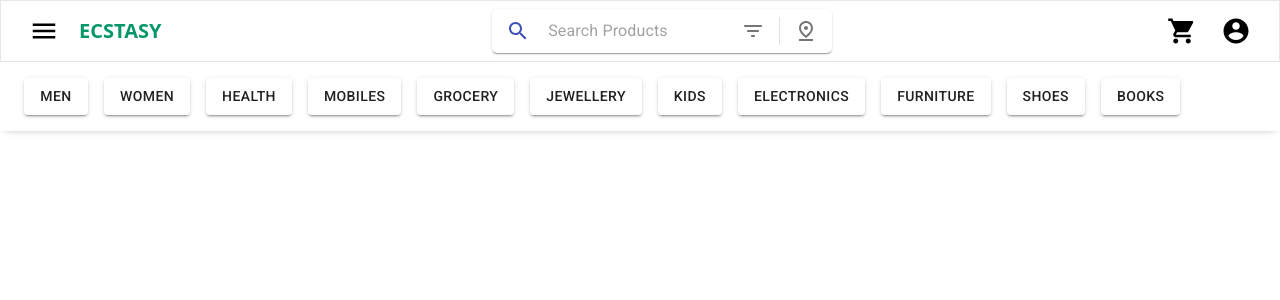
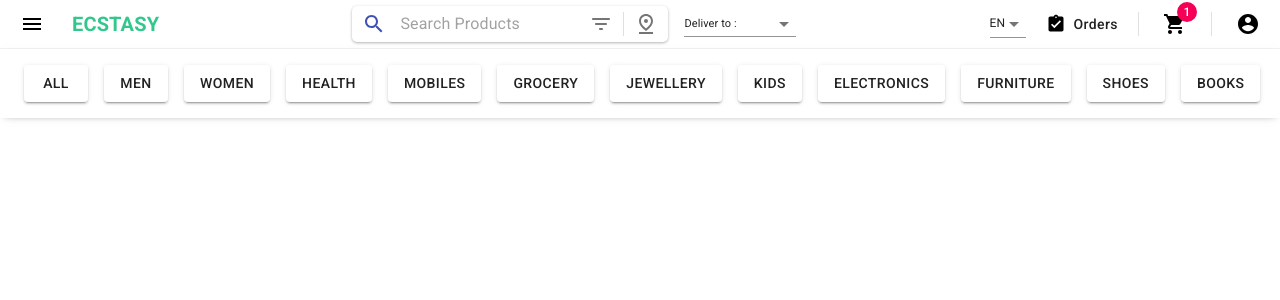
Before and after one commit to ManasAgarwal21/Ecstasy, a React (Create React App) app: page /login in a window 1280 px wide. Both pictures are taken after typing "name@example.com", "Sample123" into the empty fields and a click on the button "SIGN IN". Shown: the top 300 px of the page. Built offline with nearby package versions, Linux system fonts and the light colour scheme.

Commit message:
added keys and all categories in category component, updated search bar styles, added address and language select in navbar and updated navbar styles

```diff
--- a/src/components/Categories.js
+++ b/src/components/Categories.js
@@ -17,7 +17,7 @@ const useStyles = makeStyles(theme => ({
     },
     button: {
         margin: theme.spacing(1),
-        backgroundColor: 'rgba(0,0,0,0)',//'#4169e1'
+        backgroundColor: 'rgba(0,0,0,0)',
     },
     buttonColoured : {
         margin: theme.spacing(1),
@@ -31,7 +31,7 @@ const useStyles = makeStyles(theme => ({
     }
 }))
 
-const listItems = ['Men', 'Women', 'Health',
+const listItems = ['All', 'Men', 'Women', 'Health',
     'Mobiles', 'Grocery', 'Jewellery', 'Kids',
     'Electronics', 'Furniture', 'Shoes', 'Books'];
 
@@ -59,7 +59,7 @@ export default function Categories(){
             <ul className={classNames.list}>
                 {listItems.map(item => {
                     return (
-                        <Button variant="contained"
+                        <Button key={item} variant="contained"
                             className={classNames.button}
                             onClick={handleClick}>
                             {item}
--- a/src/components/Navbar.js
+++ b/src/components/Navbar.js
@@ -1,32 +1,119 @@
-import React from "react";
-import { IconButton } from '@material-ui/core';
+import React, { useState } from "react";
+import { Divider, Typography, Button, IconButton, FormControl, Select, MenuItem } from '@material-ui/core';
 import MenuIcon from "@material-ui/icons/Menu";
+import AssignmentTurnedInIcon from '@material-ui/icons/AssignmentTurnedIn';
 import ShoppingCartIcon from "@material-ui/icons/ShoppingCart";
 import SearchBar from "./SearchBar";
+import { makeStyles } from "@material-ui/core/styles";
+import  Badge  from '@material-ui/core/Badge';
 import AccountCircleIcon from "@material-ui/icons/AccountCircle";
+
+const useStyles = makeStyles(theme => ({
+  root:{
+    display: 'flex',
+    justifyContent: 'space-between',
+    alignItems: 'center',
+    borderBottom: '1px solid rgba(0,0,0,0.05)',
+    '& > *': {
+      display: 'flex',
+      justifyContent: 'space-between',
+      alignItems: 'center',
+      '& > *': {
+        margin: '0px 8px',
+      }
+    }
+  },
+  item: {
+    fontSize: '11px',
+    width: theme.spacing(14),
+  },
+  itemLanguage: {
+    fontSize: '12px',
+    width: theme.spacing(4.5),
+  },
+  title: {
+    fontWeight: 600,
+    color: 'rgb(50,200,140)',
+    cursor: 'default',
+  },
+  icon: {
+    color : "black",
+    fontSize: '24px',
+    padding: '0px'
+  },
+  divider: {
+    height: theme.spacing(3),
+    margin: '0px 4px'
+  }
+}))
 
 const Navbar = () => {
 
+  const classNames = useStyles();
+  const [address, setAddress] = useState('default');
+  const [language, setLanguage] = useState('English');
+
+  const handleAddressChange = event => {
+    console.log(event.target);
+    setAddress(event.target.value);
+  }
+
+  const handleLanguageChange = event => {
+    setLanguage(event.target.value);
+  }
+
   return (
-    <>
-      <div className="flex justify-between items-center border mx-0 my-0 px-4">
-        <div className="flex items-center">
+    <React.Fragment>
+      <div className={classNames.root}>
+        <div>
           <IconButton aria-label="search">
-              <MenuIcon style={{fontSize:"30", color: 'black'}}/>
+              <MenuIcon className={classNames.icon}/>
           </IconButton>
-          <span className="font-bold text-green-600 text-xl mx-2">ECSTASY</span>
+          <Typography className={classNames.title} variant="h6">ECSTASY</Typography>
         </div>
-        <SearchBar />
-        <div className="flex items-center">
-          <IconButton className="mx-3" aria-label="search">
-              <ShoppingCartIcon style={{fontSize:"30", color: 'black'}}/>
+        <div>
+        <SearchBar/>
+        <FormControl>
+          <Select
+            onChange={handleAddressChange}
+            value={address}
+            className={classNames.item}
+            >
+            <MenuItem value={'default'}>Deliver to :<br/></MenuItem>
+            <MenuItem value={'121001'}>Deliver to :<br/> Rupin, faridabad 121001</MenuItem>
+          </Select>
+        </FormControl>
+        </div>
+        <div>
+          <FormControl>
+            <Select
+              onChange={handleLanguageChange}
+              value={language}
+              className={classNames.itemLanguage}
+              >
+              <MenuItem value={'English'}>EN</MenuItem>
+              <MenuItem value={'Hindi'}>HI</MenuItem>
+            </Select>
+          </FormControl>
+          <Button
+            style={{textTransform: 'none'}}
+            startIcon={<AssignmentTurnedInIcon className={classNames.icon}/>}
+          >
+            {"Orders"}
+          </Button>
+          <Divider className={classNames.divider} orientation="vertical" />
+          <IconButton aria-label="cart" color="inherit">
+            <Badge badgeContent={1} color="secondary">
+              <ShoppingCartIcon/>
+            </Badge>
           </IconButton>
-          <IconButton className="mx-3" aria-label="search">
-              <AccountCircleIcon style={{fontSize:"30", color: 'black'}}/>
+          <Divider className={classNames.divider} orientation="vertical" />
+          <IconButton aria-label="profile">
+            <AccountCircleIcon className={classNames.icon}/>
           </IconButton>
-        </div>
+          </div>
       </div>
-    </>
+    </React.Fragment>
   );
 };
 
--- a/src/components/SearchBar.js
+++ b/src/components/SearchBar.js
@@ -6,12 +6,13 @@ import { makeStyles } from '@material-ui/core/styles';
 const useStyles = makeStyles(theme => ({
     root: {
       padding: '0px 4px',
-      margin: '8px 10px',
+      margin: '4px 10px',
       borderRadius: '5px',
       display: 'flex',
       alignItems: 'center',
       minWidth: '300px',
-      maxWidth: '400px'
+      maxWidth: '450px',
+      boxShadow: '0px 1px 3px rgba(0,0,0,0.3)'
     },
     input: {
       marginLeft: theme.spacing(1),
@@ -19,13 +20,13 @@ const useStyles = makeStyles(theme => ({
     },
     colouredIconButton: {
         color: theme.palette.primary.main,
-        padding : 10
+        padding : 6
     },
     iconButton: {
-      padding: 10,
+      padding: 6,
     },
     divider: {
-      height: 28,
+      height: 24,
       margin: 4,
     }
 }));
@@ -68,9 +69,9 @@ export default function SearchBar(){
     return(
         <React.Fragment>
             <Paper component="form" className={classNames.root}>
-            <IconButton className={classNames.colouredIconButton} aria-label="search">
-                <Search />
-            </IconButton>
+                <IconButton className={classNames.colouredIconButton} aria-label="search">
+                    <Search />
+                </IconButton>
             <InputBase
                 className={classNames.input}
                 placeholder="Search Products"
```
